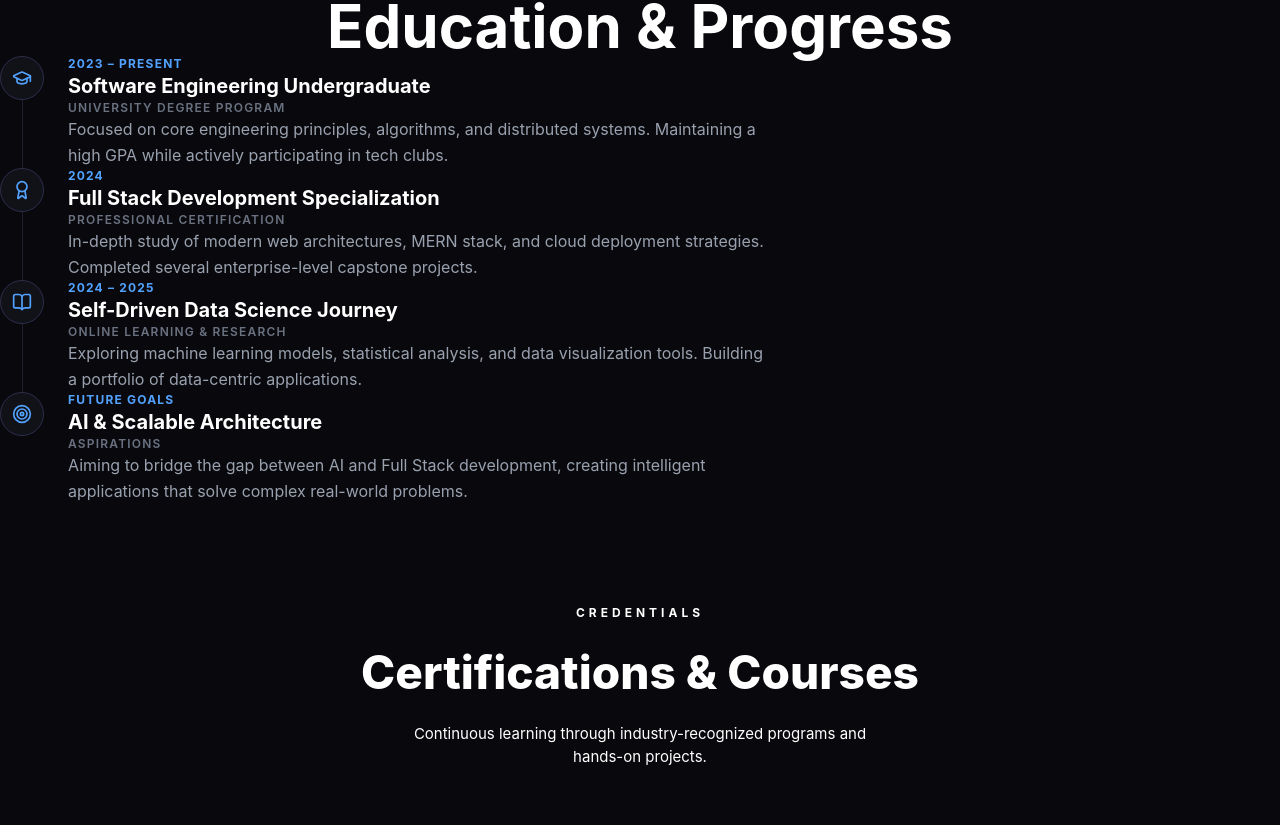
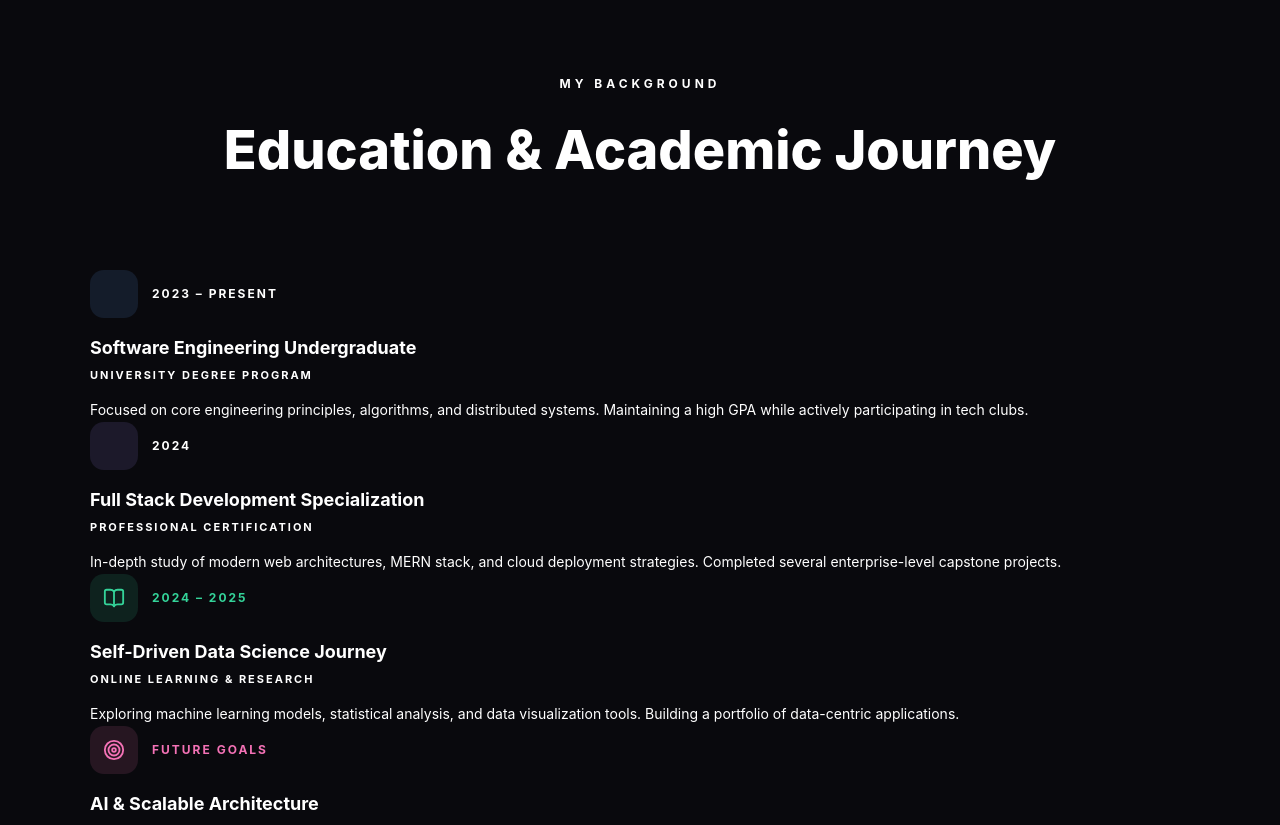
Before and after one commit to SamniHasnath/Portofolio-Website---NEW, a React app in the folder frontend/: page / in a window 1280 px wide. Shown: the part 1656-2481 px from the top of the page. Built offline with nearby package versions, Linux system fonts and the light colour scheme; the HTML template or start-up script is replaced by a standard one.

Commit message:
Update Experience section

```diff
--- a/frontend/src/components/Experience/Experience.jsx
+++ b/frontend/src/components/Experience/Experience.jsx
@@ -2,82 +2,114 @@ import { GraduationCap, Award, BookOpen, Target } from 'lucide-react';
 
 const timeline = [
   {
-    icon: <GraduationCap size={20} className="text-blue-400" />,
-    period: '2023 – PRESENT',
+    Icon: GraduationCap,
+    period: '2023 – Present',
     title: 'Software Engineering Undergraduate',
-    type: 'UNIVERSITY DEGREE PROGRAM',
+    type: 'University Degree Program',
     description:
       'Focused on core engineering principles, algorithms, and distributed systems. Maintaining a high GPA while actively participating in tech clubs.',
+    color: 'var(--c-accent)',
+    bg: 'rgba(96,165,250,0.12)',
   },
   {
-    icon: <Award size={20} className="text-blue-400" />,
+    Icon: Award,
     period: '2024',
     title: 'Full Stack Development Specialization',
-    type: 'PROFESSIONAL CERTIFICATION',
+    type: 'Professional Certification',
     description:
       'In-depth study of modern web architectures, MERN stack, and cloud deployment strategies. Completed several enterprise-level capstone projects.',
+    color: 'var(--c-accent-2)',
+    bg: 'rgba(167,139,250,0.12)',
   },
   {
-    icon: <BookOpen size={20} className="text-blue-400" />,
+    Icon: BookOpen,
     period: '2024 – 2025',
     title: 'Self-Driven Data Science Journey',
-    type: 'ONLINE LEARNING & RESEARCH',
+    type: 'Online Learning & Research',
     description:
       'Exploring machine learning models, statistical analysis, and data visualization tools. Building a portfolio of data-centric applications.',
+    color: '#34d399',
+    bg: 'rgba(52,211,153,0.12)',
   },
   {
-    icon: <Target size={20} className="text-blue-400" />,
-    period: 'FUTURE GOALS',
+    Icon: Target,
+    period: 'Future Goals',
     title: 'AI & Scalable Architecture',
-    type: 'ASPIRATIONS',
+    type: 'Aspirations',
     description:
       'Aiming to bridge the gap between AI and Full Stack development, creating intelligent applications that solve complex real-world problems.',
+    color: '#f472b6',
+    bg: 'rgba(244,114,182,0.12)',
   },
 ];
 
 export default function Experience() {
   return (
-    <section id="experience" className="py-28 px-6 bg-[#09090d] border-t border-[#1e1e2e]">
-      <div className="max-w-7xl mx-auto">
+    <section id="education" className="sec" style={{
+      padding: '100px 24px', background: 'var(--c-bg)',
+      borderTop: '1px solid var(--c-border)',
+    }}>
+      <div className="reveal" style={{ maxWidth: '1100px', margin: '0 auto' }}>
         {/* Header */}
-        <div className="text-center mb-20">
-          <p className="text-blue-400 text-sm font-semibold tracking-widest uppercase mb-4">
-            My Journey
+        <div style={{ textAlign: 'center', marginBottom: '80px' }}>
+          <p style={{
+            color: 'var(--c-accent)', fontSize: '12px', fontWeight: '700',
+            letterSpacing: '4px', textTransform: 'uppercase', marginBottom: '16px',
+          }}>
+            My Background
           </p>
-          <h2 className="text-4xl md:text-6xl font-bold text-white">
-            Education &amp; Progress
+          <h2 style={{
+            fontSize: 'clamp(28px, 5vw, 54px)', fontWeight: '800', color: 'var(--c-text)',
+          }}>
+            Education &amp; Academic Journey
           </h2>
         </div>
 
         {/* Timeline */}
-        <div className="max-w-3xl mx-auto">
-          {timeline.map((item, idx) => (
-            <div key={idx} className="flex gap-6 mb-12 last:mb-0 relative">
-              {/* Left: icon + vertical line */}
-              <div className="flex flex-col items-center">
-                {/* Circle icon */}
-                <div className="w-11 h-11 rounded-full bg-[#111118] border border-[#2d2d4d] flex items-center justify-center flex-shrink-0 z-10">
-                  {item.icon}
+        <div className="edu-timeline">
+          {timeline.map(({ Icon, period, title, type, description, color, bg }, idx) => (
+            <div key={idx} className={`edu-item${idx % 2 === 1 ? ' right' : ''}`}>
+              {/* Dot on center line */}
+              <div className="edu-dot" style={{ background: color }} />
+
+              {/* Card */}
+              <div className="edu-card">
+                {/* Icon + date row */}
+                <div style={{ display: 'flex', alignItems: 'center', gap: '14px', marginBottom: '18px' }}>
+                  <div style={{
+                    width: '48px', height: '48px', borderRadius: '14px',
+                    background: bg, display: 'flex', alignItems: 'center',
+                    justifyContent: 'center', flexShrink: 0,
+                  }}>
+                    <Icon size={22} color={color} />
+                  </div>
+                  <span style={{
+                    fontSize: '12px', fontWeight: '700', color: color,
+                    letterSpacing: '2px', textTransform: 'uppercase',
+                  }}>
+                    {period}
+                  </span>
                 </div>
-                {/* Vertical line (except last) */}
-                {idx < timeline.length - 1 && (
-                  <div className="flex-1 w-px bg-[#1e1e2e] mt-3" />
-                )}
-              </div>
 
-              {/* Right: content */}
-              <div className="pb-2 pt-1">
-                <p className="text-blue-400 text-xs font-bold tracking-widest uppercase mb-1">
-                  {item.period}
+                {/* Title */}
+                <h3 style={{
+                  fontSize: '18px', fontWeight: '700', color: 'var(--c-text)',
+                  marginBottom: '6px', lineHeight: '1.35',
+                }}>
+                  {title}
+                </h3>
+
+                {/* Subtitle */}
+                <p style={{
+                  fontSize: '11px', fontWeight: '700', color: 'var(--c-text-3)',
+                  letterSpacing: '2px', textTransform: 'uppercase', marginBottom: '14px',
+                }}>
+                  {type}
                 </p>
-                <h3 className="text-xl font-bold text-white mb-1">
-                  {item.title}
-                </h3>
-                <p className="text-gray-500 text-xs font-semibold tracking-widest uppercase mb-3">
-                  {item.type}
-                </p>
-                <p className="text-gray-400 leading-relaxed">
-                  {item.description}
+
+                {/* Description */}
+                <p style={{ color: 'var(--c-text-2)', lineHeight: '1.8', fontSize: '14px' }}>
+                  {description}
                 </p>
               </div>
             </div>
```
